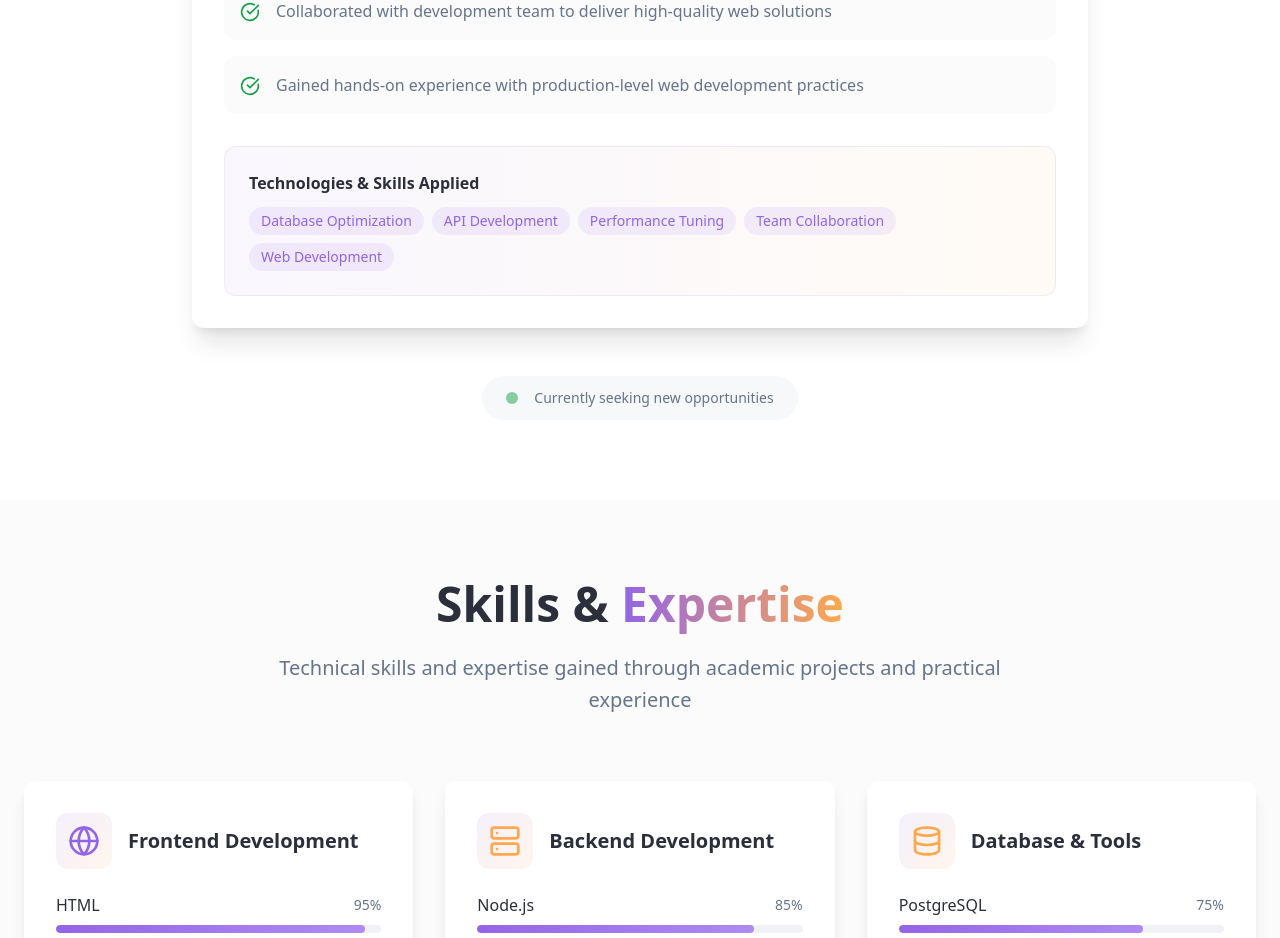
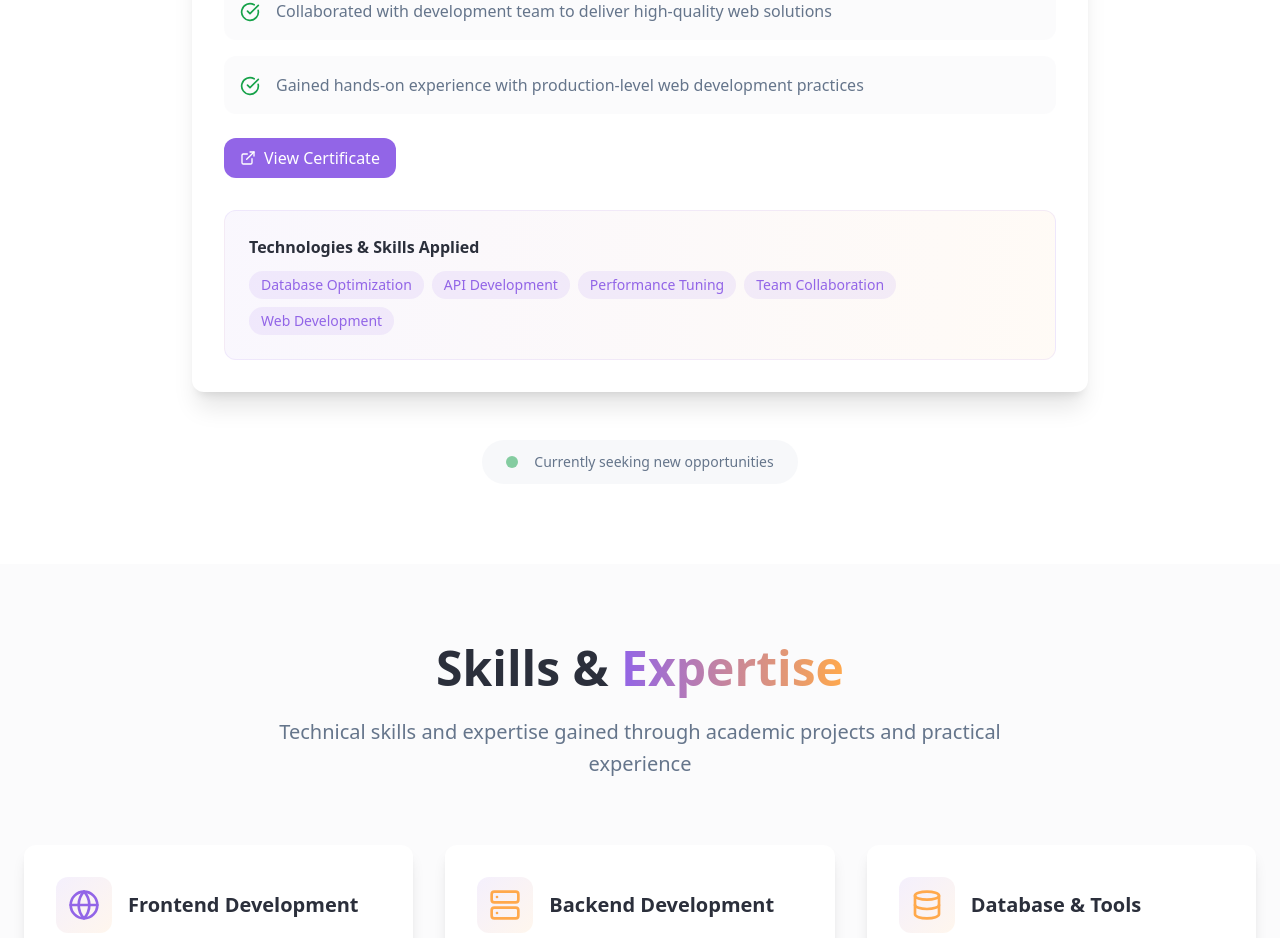
Before and after one commit to Ayan-Khan79/MA_Portfolio, a React (Vite) app: page / in a window 1280 px wide. Shown: the part 2528-3466 px from the top of the page. Built offline with nearby package versions, Linux system fonts and the light colour scheme; the HTML template or start-up script is replaced by a standard one.

Commit message:
Add certificates

```diff
--- a/package.json
+++ b/package.json
@@ -65,7 +65,7 @@
     "@eslint/js": "^9.32.0",
     "@tailwindcss/typography": "^0.5.16",
     "@types/node": "^22.16.5",
-    "@types/react": "^18.3.23",
+    "@types/react": "^18.3.24",
     "@types/react-dom": "^18.3.7",
     "@vitejs/plugin-react-swc": "^3.11.0",
     "autoprefixer": "^10.4.21",
--- a/src/components/Experience.tsx
+++ b/src/components/Experience.tsx
@@ -1,5 +1,5 @@
 import { Card, CardContent } from '@/components/ui/card';
-import { Building, Calendar, CheckCircle } from 'lucide-react';
+import { Building, Calendar, CheckCircle, ExternalLink } from 'lucide-react';
 
 const Experience = () => {
   const experience = {
@@ -7,6 +7,7 @@ const Experience = () => {
     position: "Web Development Intern",
     duration: "Nov 1 – Nov 30, 2024",
     type: "Internship",
+    certificate: "https://drive.google.com/file/d/1W0fYKBmsSeZMhQ8qPe4JzOljQPqdsaoR/view?usp=sharing",
     responsibilities: [
       "Optimized database queries for faster data retrieval, improving application performance by 30%",
       "Implemented API optimizations to reduce response times and enhance user experience",
@@ -66,6 +67,19 @@ const Experience = () => {
                   ))}
                 </div>
 
+                {/* Certificate Button */}
+                <div className="mt-6">
+                  <a
+                    href={experience.certificate}
+                    target="_blank"
+                    rel="noopener noreferrer"
+                    className="inline-flex items-center gap-2 px-4 py-2 bg-primary text-white font-medium rounded-lg hover:bg-primary/90 transition-colors"
+                  >
+                    <ExternalLink className="w-4 h-4" />
+                    View Certificate
+                  </a>
+                </div>
+
                 {/* Skills Applied */}
                 <div className="mt-8 p-6 bg-gradient-to-r from-primary/5 to-secondary/5 rounded-xl border border-primary/10">
                   <h5 className="font-semibold text-foreground mb-3">Technologies & Skills Applied</h5>
@@ -97,3 +111,106 @@ const Experience = () => {
 };
 
 export default Experience;
+
+
+
+// import { Card, CardContent } from '@/components/ui/card';
+// import { Building, Calendar, CheckCircle } from 'lucide-react';
+
+// const Experience = () => {
+//   const experience = {
+//     company: "Techplement",
+//     position: "Web Development Intern",
+//     duration: "Nov 1 – Nov 30, 2024",
+//     type: "Internship",
+//     certificate: "/Techplement_Certificate.pdf",
+//     responsibilities: [
+//       "Optimized database queries for faster data retrieval, improving application performance by 30%",
+//       "Implemented API optimizations to reduce response times and enhance user experience",
+//       "Collaborated with development team to deliver high-quality web solutions",
+//       "Gained hands-on experience with production-level web development practices"
+//     ]
+//   };
+
+//   return (
+//     <section id="experience" className="py-20 bg-background">
+//       <div className="container mx-auto px-6">
+//         <div className="text-center mb-16">
+//           <h2 className="text-4xl lg:text-5xl font-bold mb-6">
+//             Work <span className="bg-gradient-to-r from-primary to-secondary bg-clip-text text-transparent">Experience</span>
+//           </h2>
+//           <p className="text-xl text-muted-foreground max-w-3xl mx-auto leading-relaxed">
+//             Gaining valuable industry experience through hands-on projects and optimization work
+//           </p>
+//         </div>
+
+//         <div className="max-w-4xl mx-auto">
+//           <Card className="card-hover border-0 shadow-xl overflow-hidden">
+//             <CardContent className="p-0">
+//               {/* Header */}
+//               <div className="bg-gradient-to-r from-primary to-secondary p-8 text-white">
+//                 <div className="flex flex-col lg:flex-row lg:items-center lg:justify-between gap-4">
+//                   <div>
+//                     <div className="flex items-center gap-3 mb-2">
+//                       <Building className="w-6 h-6" />
+//                       <h3 className="text-2xl font-bold">{experience.company}</h3>
+//                     </div>
+//                     <p className="text-xl font-semibold text-white/90">{experience.position}</p>
+//                   </div>
+//                   <div className="flex flex-col lg:items-end gap-2">
+//                     <div className="flex items-center gap-2 bg-white/20 rounded-full px-4 py-2">
+//                       <Calendar className="w-4 h-4" />
+//                       <span className="text-sm font-medium">{experience.duration}</span>
+//                     </div>
+//                     <span className="text-sm bg-secondary/20 text-white px-3 py-1 rounded-full">
+//                       {experience.type}
+//                     </span>
+//                   </div>
+//                 </div>
+//               </div>
+
+//               {/* Content */}
+//               <div className="p-8">
+//                 <h4 className="text-xl font-semibold text-foreground mb-6">Key Responsibilities & Achievements</h4>
+//                 <div className="space-y-4">
+//                   {experience.responsibilities.map((responsibility, index) => (
+//                     <div key={index} className="flex items-start gap-4 p-4 rounded-xl bg-muted/30 hover:bg-muted/50 transition-colors">
+//                       <div className="flex-shrink-0 mt-1">
+//                         <CheckCircle className="w-5 h-5 text-success" />
+//                       </div>
+//                       <p className="text-muted-foreground leading-relaxed">{responsibility}</p>
+//                     </div>
+//                   ))}
+//                 </div>
+
+//                 {/* Skills Applied */}
+//                 <div className="mt-8 p-6 bg-gradient-to-r from-primary/5 to-secondary/5 rounded-xl border border-primary/10">
+//                   <h5 className="font-semibold text-foreground mb-3">Technologies & Skills Applied</h5>
+//                   <div className="flex flex-wrap gap-2">
+//                     {['Database Optimization', 'API Development', 'Performance Tuning', 'Team Collaboration', 'Web Development'].map((skill) => (
+//                       <span key={skill} className="px-3 py-1 bg-primary/10 text-primary rounded-full text-sm font-medium">
+//                         {skill}
+//                       </span>
+//                     ))}
+//                   </div>
+//                 </div>
+//               </div>
+//             </CardContent>
+//           </Card>
+
+//           {/* Timeline Indicator */}
+//           <div className="mt-12 text-center">
+//             <div className="inline-flex items-center gap-4 bg-muted/50 rounded-full px-6 py-3">
+//               <div className="w-3 h-3 bg-success rounded-full animate-pulse"></div>
+//               <span className="text-sm font-medium text-muted-foreground">
+//                 Currently seeking new opportunities
+//               </span>
+//             </div>
+//           </div>
+//         </div>
+//       </div>
+//     </section>
+//   );
+// };
+
+// export default Experience;
--- a/src/components/Navigation.tsx
+++ b/src/components/Navigation.tsx
@@ -57,7 +57,7 @@ const Navigation = () => {
               variant="outline"
               size="sm"
               className="btn-primary-gradient border-0 text-primary-foreground hover:scale-105 transition-transform"
-              onClick={() => window.open('#', '_blank')}
+              onClick={() => window.open('https://drive.google.com/file/d/1_NBMRHSvUgWbQhLfiJJJiaeLXJLidsjb/view?usp=sharing', '_blank')}
             >
               <Download className="w-4 h-4 mr-2" />
               Download CV
--- a/src/components/Portfolio.tsx
+++ b/src/components/Portfolio.tsx
@@ -17,8 +17,8 @@ const Portfolio = () => {
         "Responsive Design"
       ],
       links: {
-        live: "#",
-        github: "#"
+        live: "https://unimanage.onrender.com/",
+        github: "https://github.com/Ayan-Khan79/Class-Student-Infromation"
       },
       icon: <Users className="w-8 h-8 text-primary" />,
       gradient: "from-primary/10 to-primary/5"
@@ -36,8 +36,8 @@ const Portfolio = () => {
         "User-Friendly Interface"
       ],
       links: {
-        live: "#",
-        github: "#"
+        live: "https://recipe-finder1-l4g8.onrender.com/",
+        github: "https://github.com/Ayan-Khan79/Recipe-Finder"
       },
       icon: <Utensils className="w-8 h-8 text-secondary" />,
       gradient: "from-secondary/10 to-secondary/5"
```
Also changed, not shown: 1 other file (tests, documents, lock files or other folders).
